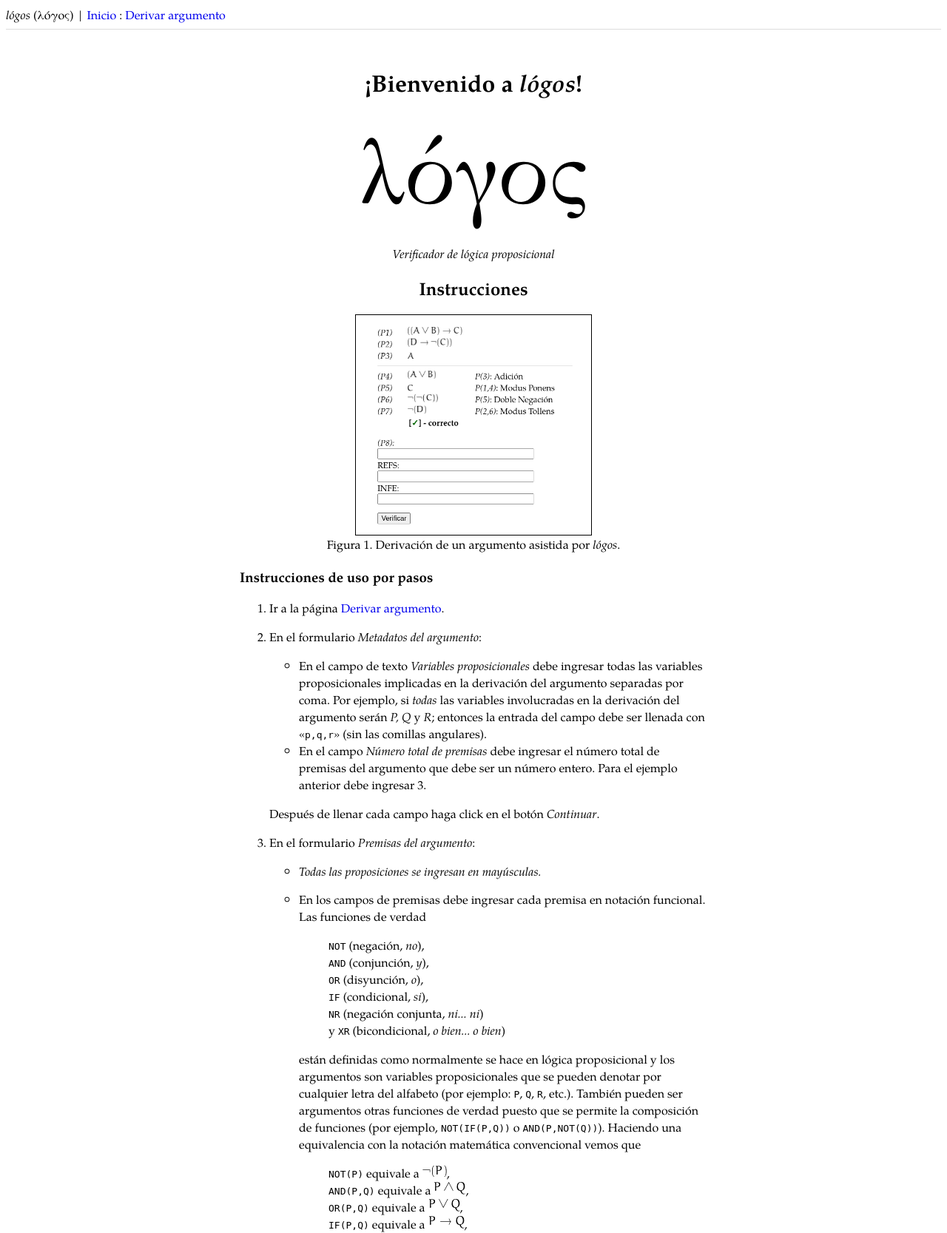
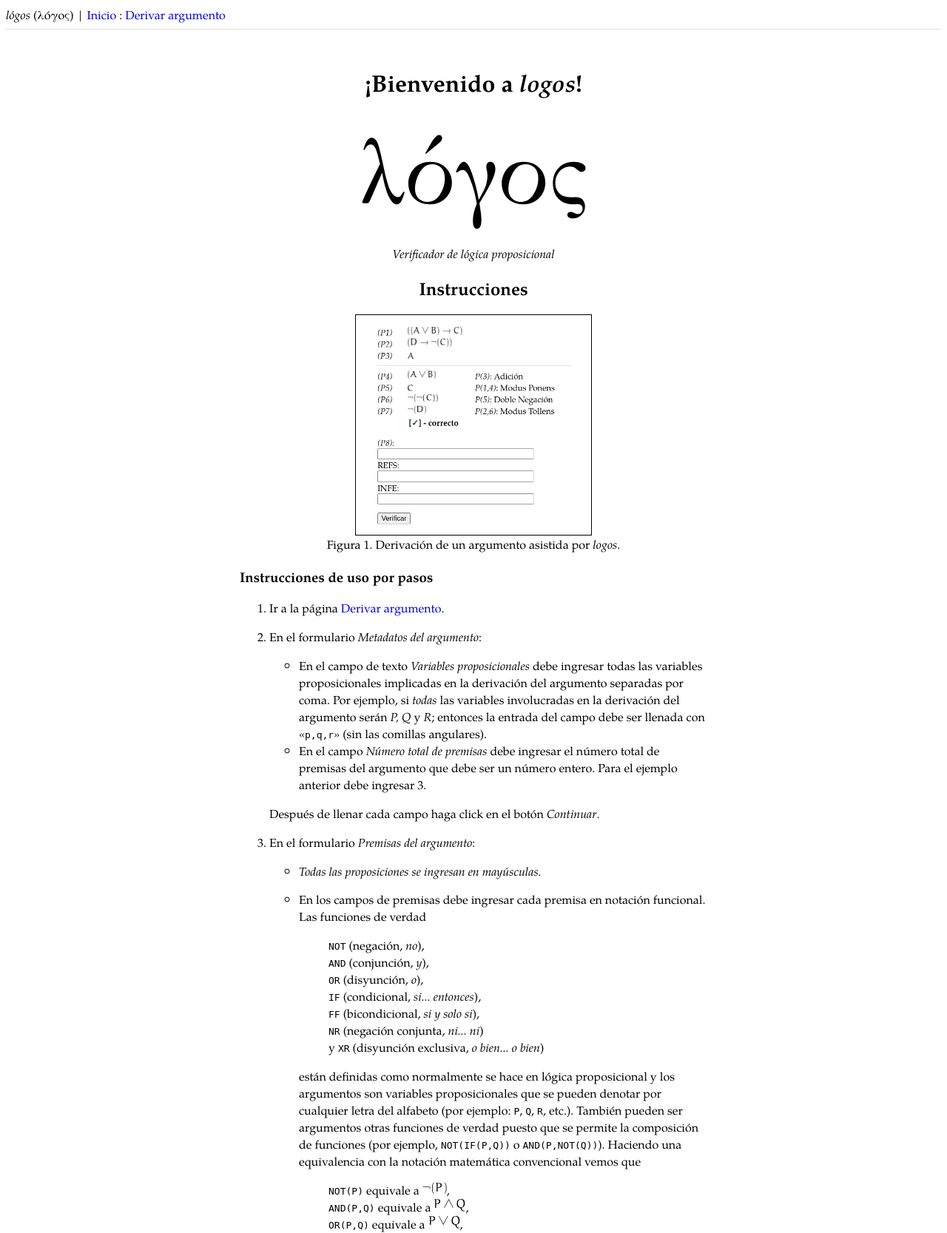
Before and after one commit to jdgambin/logos, a Flask app: page / in a window 1280 px wide. Shown: the top 1667 px of the page at 74% size. Run offline with Flask 3, Linux system fonts and the light colour scheme.

Commit message:
corregir nombre de app y la tabla de funciones

```diff
--- a/app/templates/index.html
+++ b/app/templates/index.html
@@ -2,7 +2,7 @@
 
 {% block content %}
 	<center>
-	<h1>¡Bienvenido a <i>lógos</i>!</h1>
+	<h1>¡Bienvenido a <i>logos</i>!</h1>
 	<figure>
 	<img src="static/imgs/logos.svg">
 	</figure>
@@ -14,7 +14,7 @@
 	<center>
 	<img src="static/imgs/exverifyarg.png" style="border: 1px solid; width: 25vw; min-width: 100px;">
 	<figcaption>
-		Figura 1. Derivación de un argumento asistida por <i>lógos</i>.
+		Figura 1. Derivación de un argumento asistida por <i>logos</i>.
 	</figcaption>
 	</center>
 	<h3>Instrucciones de uso por pasos</h3>
@@ -70,13 +70,16 @@
 		<code>OR</code> (disyunción, <i>o</i>),
 		</ul>
 		<ul>
-		<code>IF</code> (condicional, <i>si</i>),
+		<code>IF</code> (condicional, <i>si... entonces</i>),
+		</ul>
+		<ul>
+		<code>FF</code> (bicondicional, <i>si y solo si</i>),
 		</ul>
 		<ul>
 		<code>NR</code> (negación conjunta, <i>ni... ni</i>)
 		</ul>
 		<ul>
-		y <code>XR</code> (bicondicional, <i>o bien... o bien</i>)
+		y <code>XR</code> (disyunción exclusiva, <i>o bien... o bien</i>)
 		</ul>
 
 		<p>
```
